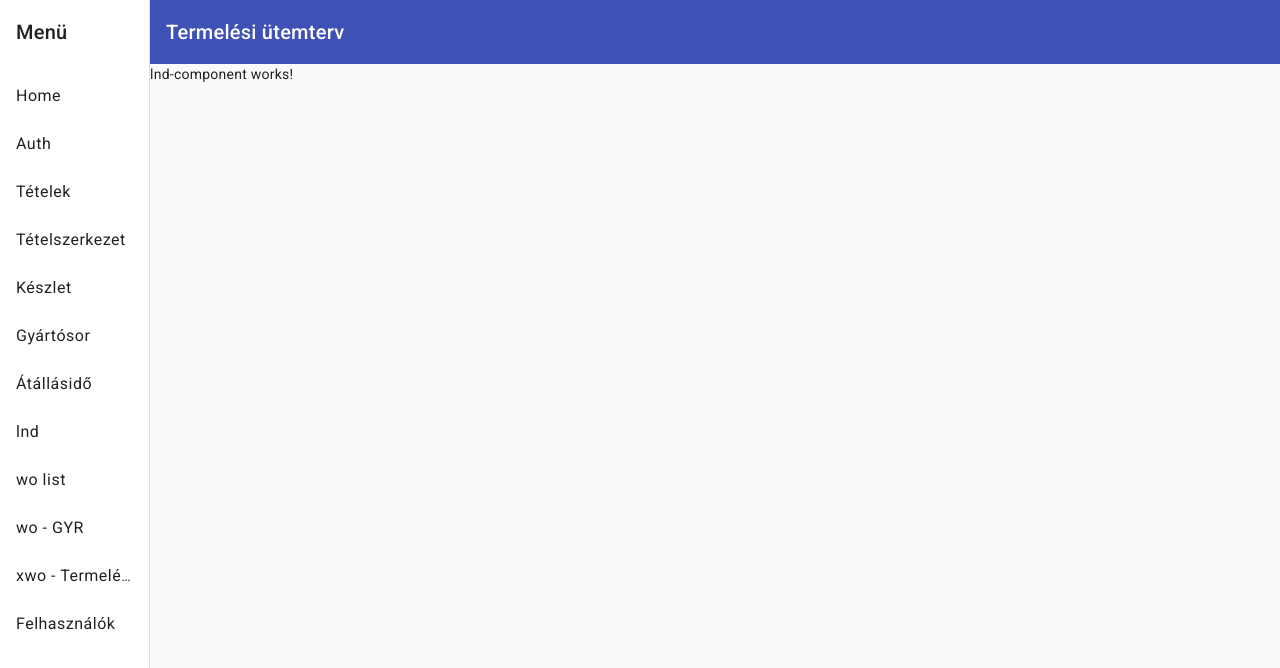
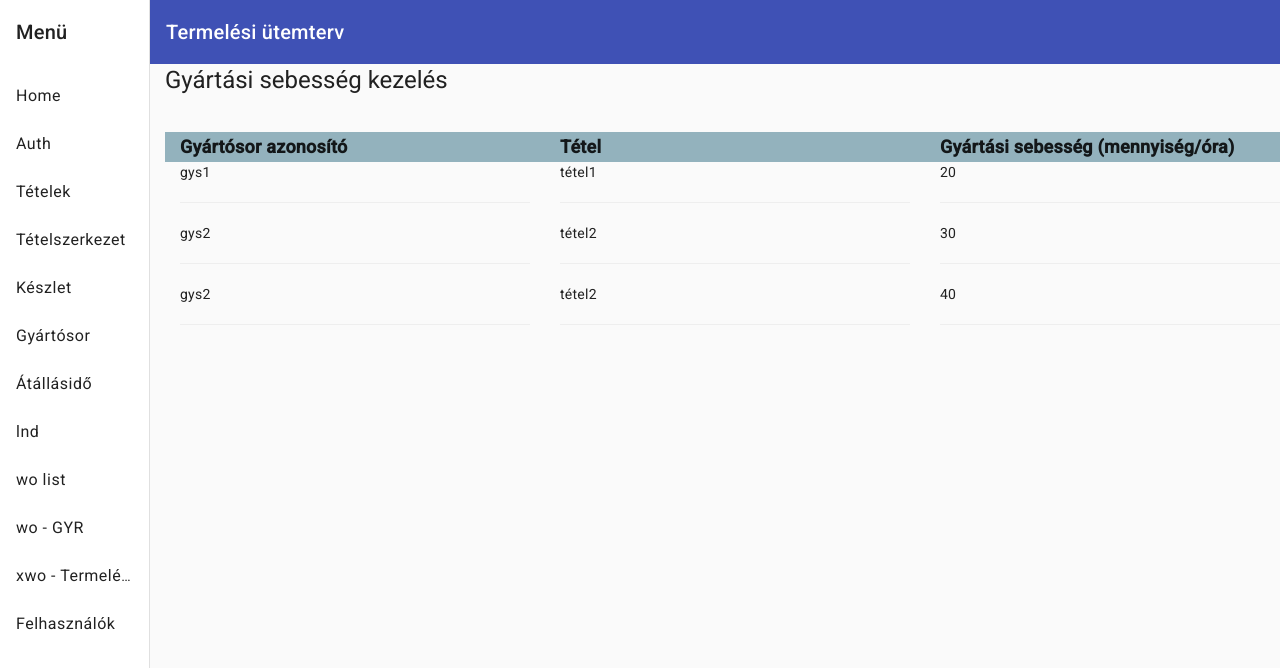
Before and after one commit to rohacsidana/Szakdolgozat_Termelesi_Utemterv_2023, an Angular app in the folder UtemtervFrontend/: page /line/rate in a window 1280 px wide. Shown: the top 668 px of the page. Built offline with nearby package versions, Linux system fonts and the light colour scheme.

Commit message:
lnd kezdet

```diff
--- a/UtemtervFrontend/src/app/app.module.ts
+++ b/UtemtervFrontend/src/app/app.module.ts
@@ -44,6 +44,8 @@ import { MatInputModule } from '@angular/material/input';
 import { GysListComponent } from './ln/gys-list/gys-list.component';
 import { FilterPipePipe } from './ln/filter-pipe.pipe';
 import { DataStorageService } from './shared/data-storage.service';
+import { SkComponent } from './lnd/sk/sk.component';
+import { SkListComponent } from './lnd/sk-list/sk-list.component';
 
 
 @NgModule({
@@ -69,7 +71,9 @@ import { DataStorageService } from './shared/data-storage.service';
     Rovidit,
     WoFormComponent,
     GysListComponent,
-    FilterPipePipe
+    FilterPipePipe,
+    SkComponent,
+    SkListComponent
   ],
   imports: [
     BrowserModule,
--- a/UtemtervFrontend/src/app/lnd/lnd.component.html
+++ b/UtemtervFrontend/src/app/lnd/lnd.component.html
@@ -1 +1,15 @@
-<p>lnd-component works!</p>
+<div class="container">
+  <h1>Gyártási sebesség kezelés</h1>
+  <div>
+    <!-- <button (click)="onTeszt('a','leiras')">teszt</button> -->
+    <form (ngSubmit)="onSubmit(f)" #f="ngForm">
+      <table class="table table-striped"></table>
+    </form>
+  </div>
+
+  <div class="row">
+    <div class="col-md-12">
+      <app-sk-list></app-sk-list>
+    </div>
+  </div>
+</div>
--- a/UtemtervFrontend/src/app/lnd/lnd.component.ts
+++ b/UtemtervFrontend/src/app/lnd/lnd.component.ts
@@ -1,10 +1,22 @@
-import { Component } from '@angular/core';
+import { Component, OnInit, OnDestroy } from '@angular/core';
+import { NgForm } from '@angular/forms';
 
 @Component({
   selector: 'app-lnd',
   templateUrl: './lnd.component.html',
   styleUrls: ['./lnd.component.css']
 })
-export class LndComponent {
+export class LndComponent implements OnInit, OnDestroy {
+  ngOnInit(): void {
 
+  }
+
+  ngOnDestroy(): void {
+
+  }
+
+  onSubmit(form: NgForm) {
+    console.log(form.value);
+
+  }
 }
--- /dev/null
+++ b/UtemtervFrontend/src/app/lnd/sk-list/sk-list.component.css
@@ -0,0 +1,10 @@
+.col-sm-4 {
+    font-weight: bold;
+    font-size: large;
+    height: 30px;
+    background-color: rgb(147, 178, 189);
+}
+
+.col-sm-4 p {
+   padding-top: 5px;
+}
--- /dev/null
+++ b/UtemtervFrontend/src/app/lnd/sk-list/sk-list.component.html
@@ -0,0 +1,21 @@
+<!-- <table class="table table-striped">
+  <tr>
+    <th>Gyártósor azonosító</th>
+    <th>Tétel</th>
+    <th>Gyártási sebesség (mennyiség/óra)</th>
+  </tr>
+</table>
+<app-sk *ngFor="let sk of skLista; let i = index" [sk]="sk"></app-sk>
+ -->
+<div class="container-fluid">
+  <div class="row">
+    <div class="col-sm-4">
+      <p>Gyártósor azonosító</p>
+    </div>
+    <div class="col-sm-4"><p>Tétel</p></div>
+    <div class="col-sm-4">
+      <p>Gyártási sebesség (mennyiség/óra)</p>
+    </div>
+  </div>
+</div>
+<app-sk *ngFor="let sk of skLista; let i = index" [sk]="sk"></app-sk>
--- /dev/null
+++ b/UtemtervFrontend/src/app/lnd/sk-list/sk-list.component.ts
@@ -0,0 +1,38 @@
+import { Component, OnInit, OnDestroy } from '@angular/core';
+
+@Component({
+  selector: 'app-sk-list',
+  templateUrl: './sk-list.component.html',
+  styleUrls: ['./sk-list.component.css']
+})
+export class SkListComponent implements OnInit, OnDestroy {
+  skLista = [
+    {
+      gys: 'gys1',
+      tetel: 'tétel1',
+      seb: '20',
+    },
+    {
+      gys: 'gys2',
+      tetel: 'tétel2',
+      seb: '30',
+    },
+    {
+      gys: 'gys2',
+      tetel: 'tétel2',
+      seb: '40',
+    }
+  ]
+
+  constructor() { }
+
+  ngOnInit(): void {
+
+  }
+
+  ngOnDestroy(): void {
+
+  }
+
+
+}
--- /dev/null
+++ b/UtemtervFrontend/src/app/lnd/sk/sk.component.html
@@ -0,0 +1,31 @@
+<!-- <div class="list-group-item clearfix">
+  <div class="col-xs-12">
+    <p class="list-group-item-text">Gyártósor azonosító: {{ sk.gys }}</p>
+    <p class="list-group-item-text">Tétel:{{ sk.tetel }}</p>
+    <p class="list-group-item-text">Gyártási sebesség:{{ sk.tetel }}</p>
+  </div>
+  <div class="pull-right">
+        <button type="button" class="btn btn-warning">
+        Módosítás
+      </button>
+    <button type="button" class="btn btn-primary">Részletek</button>
+  </div>
+</div> -->
+<div class="container-fluid">
+  <div class="row">
+    <div class="col-sm-4">
+      {{ sk.gys }}
+      <hr />
+    </div>
+
+    <div class="col-sm-4">
+      {{ sk.tetel }}
+      <hr />
+    </div>
+
+    <div class="col-sm-4">
+      {{ sk.seb }}
+      <hr />
+    </div>
+  </div>
+</div>
--- /dev/null
+++ b/UtemtervFrontend/src/app/lnd/sk/sk.component.ts
@@ -0,0 +1,22 @@
+import { Component, OnInit, OnDestroy, Input } from '@angular/core';
+
+@Component({
+  selector: 'app-sk',
+  templateUrl: './sk.component.html',
+  styleUrls: ['./sk.component.css']
+})
+export class SkComponent implements OnInit, OnDestroy {
+  @Input() sk: {gys: string, tetel: string, seb: string}
+
+  constructor() { }
+
+  ngOnInit(): void {
+
+  }
+
+  ngOnDestroy(): void {
+
+  }
+
+
+}
```
Also changed, not shown: UtemtervFrontend/src/app/lnd/sk/sk.component.css (added).
